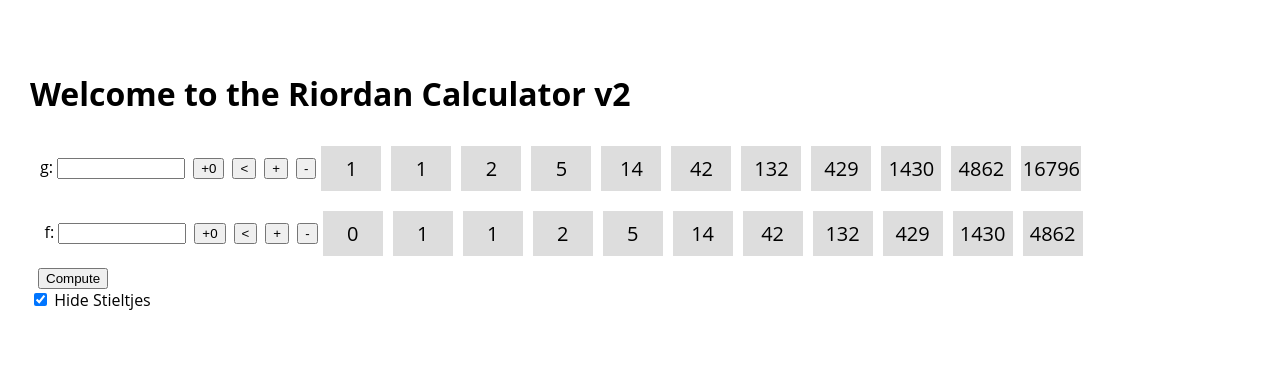
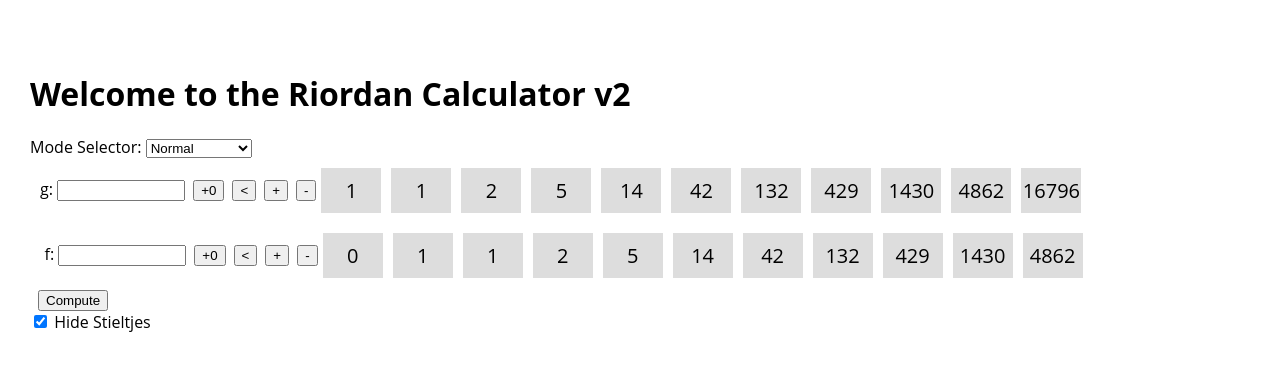
Before and after one commit to jamesshapiro/riordan-calculator-react, a React (Create React App) app: page / in a window 1280 px wide. Shown: the top 370 px of the page. Built offline with nearby package versions, Linux system fonts and the light colour scheme.

Commit message:
Add Bell Subgroup option

```diff
--- a/src/App.js
+++ b/src/App.js
@@ -13,6 +13,7 @@ import Matrix from './components/Matrix/Matrix';
 import Vector from './components/Vector/Vector';
 import SequenceContainer from './components/SequenceContainer/SequenceContainer';
 import SequenceButton from './components/SequenceContainer/SequenceButton/SequenceButton';
+import ModeSelector from './components/ModeSelector/ModeSelector';
 import classes from './App.module.css';
 
 // const asyncCheckout = asyncComponent(() => {
@@ -29,7 +30,8 @@ import classes from './App.module.css';
 
 class App extends Component {
   state = {
-    hideStieltjes: true
+    hideStieltjes: true,
+    mode: 'Normal'
   }
 
   componentDidMount() {
@@ -44,7 +46,12 @@ class App extends Component {
     this.setState({ hideStieltjes: !this.state.hideStieltjes })
   }
 
+  selectMode = (event) => {
+    this.setState({ mode: event.target.value })
+  }
+
   render() {
+    console.log(this.state.mode)
     // let routes = (
     //   <Switch>
     //     <Route path="/auth" component={asyncAuth} />
@@ -117,13 +124,29 @@ class App extends Component {
       )
     }
 
+    let sequences = (
+      <span>
+        <SequenceContainer sequence={this.props.gSequence} />
+        <SequenceContainer sequence={this.props.fSequence} />
+      </span>
+    )
+
+    if (this.state.mode === 'Bell Subgroup') {
+      sequences = (
+        <span>
+          <SequenceContainer sequence={this.props.gSequence} />
+          <SequenceContainer sequence={{...this.props.gSequence, sequence: [0].concat(this.props.gSequence.sequence)}} disableControls={true} />
+        </span>
+      )
+    }
+
     return (
       <div>
         <Layout>
           <div className={classes.AppBody}>
             <h1>Welcome to the Riordan Calculator v2</h1>
-            <SequenceContainer sequence={this.props.gSequence} newSeq={this.props.newSequenceLoading} />
-            <SequenceContainer sequence={this.props.fSequence} newSeq={this.props.newSequenceLoading} />
+            <ModeSelector changed={this.selectMode} />
+            {sequences}
             {computeButton}
             {riordanGroupElem}
             {aSequence}
--- /dev/null
+++ b/src/components/ModeSelector/ModeSelector.js
@@ -0,0 +1,25 @@
+import React from 'react'
+
+import classes from './ModeSelector.module.css'
+
+const modeSelector = (props) => {
+    const selector = (
+        <select
+            name="mode"
+            id="mode"
+            onChange={props.changed}
+        >
+            <option value="Normal" >Normal</option>
+            <option value="Bell Subgroup" >Bell Subgroup</option>
+        </select>
+    );
+
+    return (
+        <div className={classes.Input}>
+            <label className={classes.Label}>Mode Selector: </label>
+            {selector}
+        </div>
+    )
+}
+
+export default modeSelector;
--- /dev/null
+++ b/src/components/ModeSelector/ModeSelector.module.css
@@ -0,0 +1,9 @@
+.Input {
+    display: inline;
+    width: 100px;
+}
+
+.SequenceSelector {
+    display: inline;
+    width: 120px;
+}
--- a/src/components/SequenceContainer/SequenceContainer.js
+++ b/src/components/SequenceContainer/SequenceContainer.js
@@ -82,6 +82,9 @@ class SequenceContainer extends Component {
     }
 
     sequenceSelectHandler = (event) => {
+        if (this.props.disableControls) {
+            return
+        }
         this.setState({storedValue: event.target.value, selectorValue: event.target.value})
         const lowercased = event.target.value.toLowerCase()
         if (sequenceNames.includes(lowercased)) {
@@ -94,11 +97,6 @@ class SequenceContainer extends Component {
         }
     }
 
-    setValues = selectValues => {
-        this.props.onSetSequence(this.state.sequenceId, selectValues[0])
-        //this.setState({ selectValues });
-    }
-
     displayFewerTerms() {
         this.props.onDisplayFewerTerms()
     }
@@ -108,6 +106,9 @@ class SequenceContainer extends Component {
     }
 
     sequenceClicked(sequenceSelector) {
+        if (this.props.disableControls) {
+            return
+        }
         this.setState({selectorValue: ''})
     }
 
@@ -118,13 +119,13 @@ class SequenceContainer extends Component {
     render() {
         const addTermButton = (<SequenceButton
             clicked={() => this.displayMoreTerms()}
-            disabled={this.props.maxDisplayableCells <= this.props.numCellsToDisplay}
+            disabled={this.props.disableControls || (this.props.maxDisplayableCells <= this.props.numCellsToDisplay)}
             content="+"
         />)
 
         const deleteTermButton = (<SequenceButton
             clicked={() => this.displayFewerTerms()}
-            disabled={!this.props.enableDisplayFewerButton}
+            disabled={this.props.disableControls || !this.props.enableDisplayFewerButton}
             content="-"
         />)
 
@@ -137,17 +138,20 @@ class SequenceContainer extends Component {
                 changed={(event) => this.sequenceSelectHandler(event)}
                 clicked={(sequenceSelector) => this.sequenceClicked(sequenceSelector)}
                 unclicked={() => this.sequenceUnclicked()}
+                disableControls={this.props.disableControls}
             />
         )
 
         const shiftButton = (<SequenceButton
             clicked={() => this.addLeadingZero()}
             content="+0"
+            disabled={this.props.disableControls}
         />)
 
         const backshiftButton = (<SequenceButton
             clicked={() => this.chopFirst()}
             content="&lt;"
+            disabled={this.props.disableControls}
         />)
 
         let sequence = this.props.sequence.sequence.slice(0, this.props.numCellsToDisplay).map((seqValue, idx) => {
--- a/src/components/SequenceContainer/SequenceSelector/SequenceSelector.js
+++ b/src/components/SequenceContainer/SequenceSelector/SequenceSelector.js
@@ -14,6 +14,7 @@ const sequenceSelector = (props) => {
                 onChange={props.changed}
                 onClick={props.clicked}
                 onBlur={props.unclicked}
+                disabled={props.disableControls}
             />
             <datalist id="sequences">
                 {props.options.map(option => (
```
